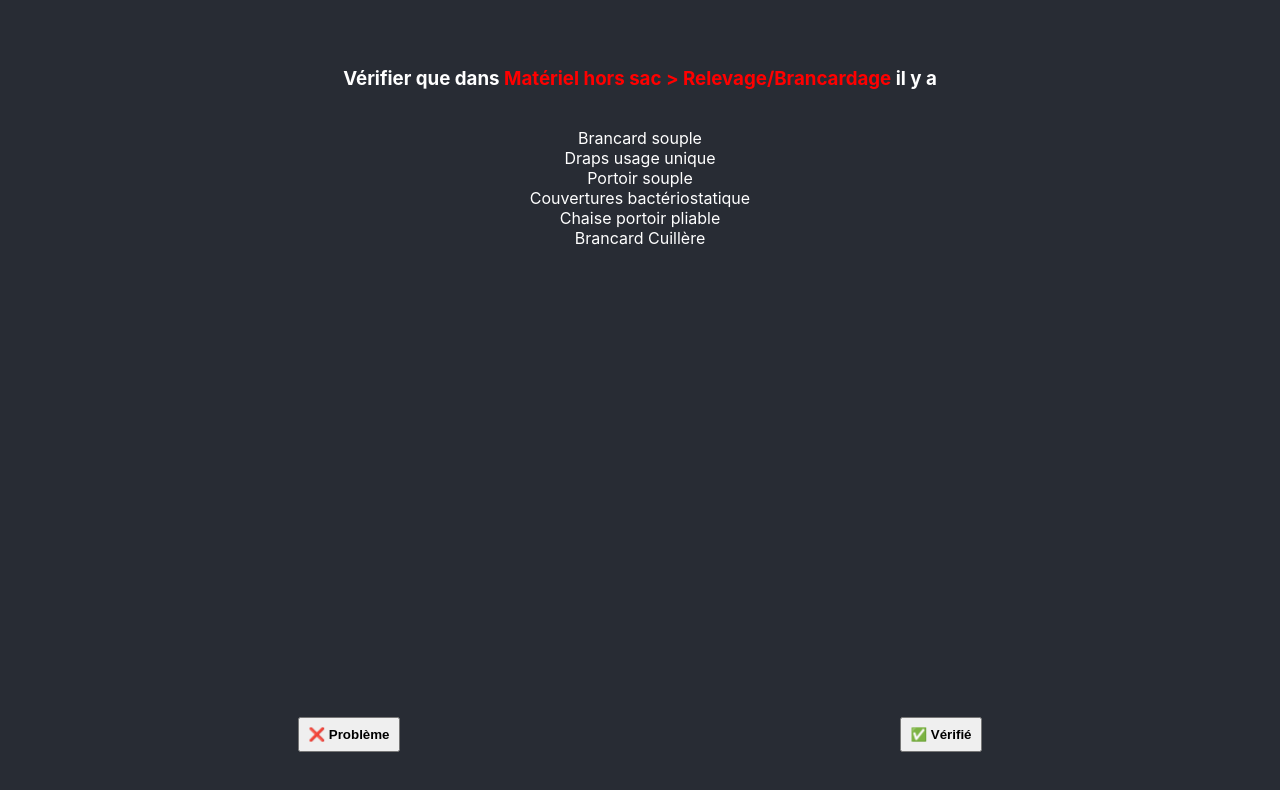
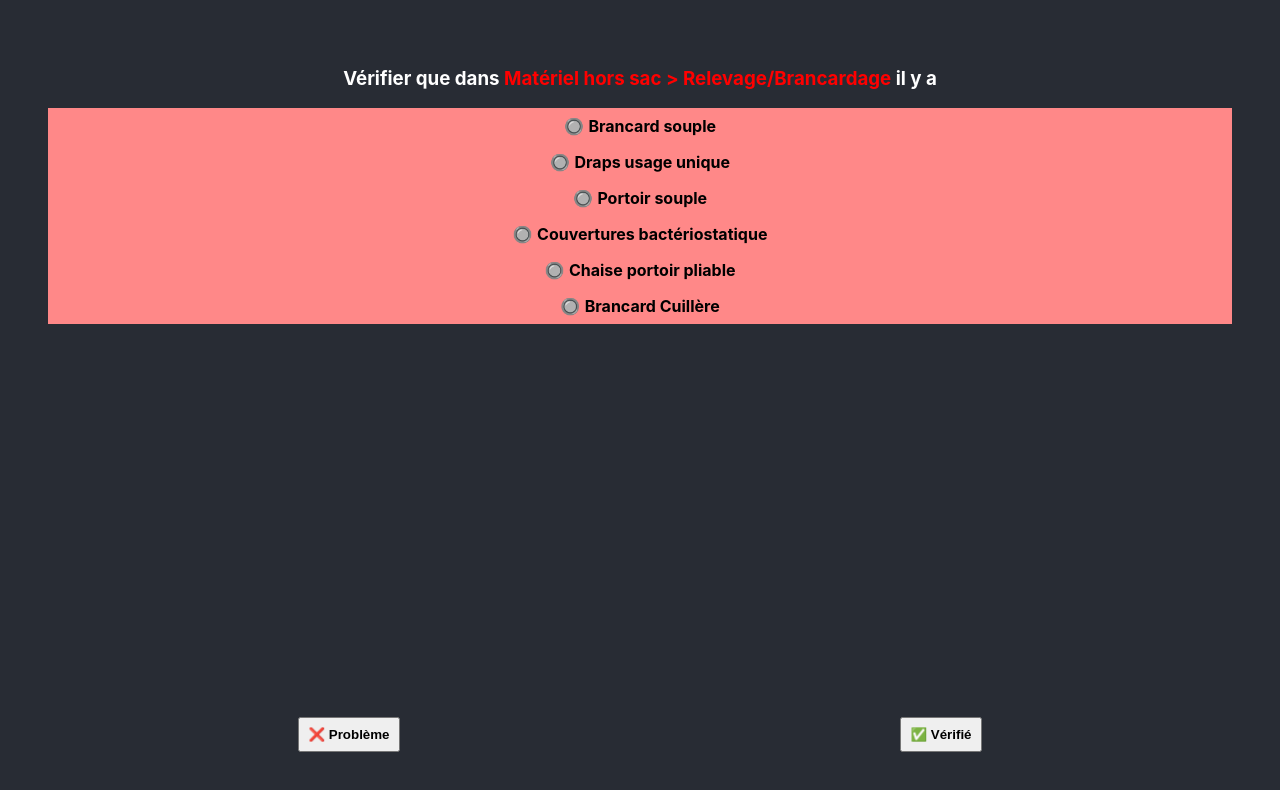
Before and after one commit to Gguigre/sfcb93-checkup, a React (Create React App) app: page / in a window 1280 px wide. Shown: the top 790 px of the page. Built offline with nearby package versions, Linux system fonts and the light colour scheme.

Commit message:
feat: add checkbox for presence reviews

```diff
--- /dev/null
+++ b/src/components/Check.tsx
@@ -0,0 +1,17 @@
+import React, {useState} from 'react'
+import styled from 'styled-components'
+
+type Props = {
+  label: string;
+  onValueChange?: (value: boolean) => void;
+}
+
+export const Check: React.FC<Props> = ({ label, onValueChange }) => {
+  const [isChecked, setIsChecked] = useState(false)
+  return <Container isChecked={isChecked} onClick={() => setIsChecked(!isChecked)}>
+    {isChecked ? '✅ ' : '🔘 '}
+    <strong>{label}</strong>
+  </Container>
+}
+
+const Container = styled.div<{isChecked: boolean}>(({isChecked}) => ({ padding: 8, backgroundColor: isChecked ? '#88ff88' : '#FF8888', color: 'black'}))
--- a/src/components/Review.tsx
+++ b/src/components/Review.tsx
@@ -2,6 +2,7 @@ import React, { PropsWithChildren } from "react";
 import styled from 'styled-components'
 import { Review as ReviewType } from "../business/review";
 import { Buttons } from "./Buttons";
+import { Check } from "./Check";
 
 type Props = {
   review: ReviewType,
@@ -29,7 +30,7 @@ export const Review: React.FC<Props> = ({review, onOk, onIssue}) => {
       Title={<h3>Vérifier que dans <RedText>{review.location}</RedText> il y a</h3>}
       onOk={onOk}
       onIssue={() => onIssue('problème avec ' + review.location)}>
-      {review.items.map(item => <span><br />{item}</span>)}
+      {review.items.map(item => <Check key={item} onValueChange={() => {}} label={item}></Check>)}
     </GenericReview>
     : null
   } else if (review.type === 'date') {
```
